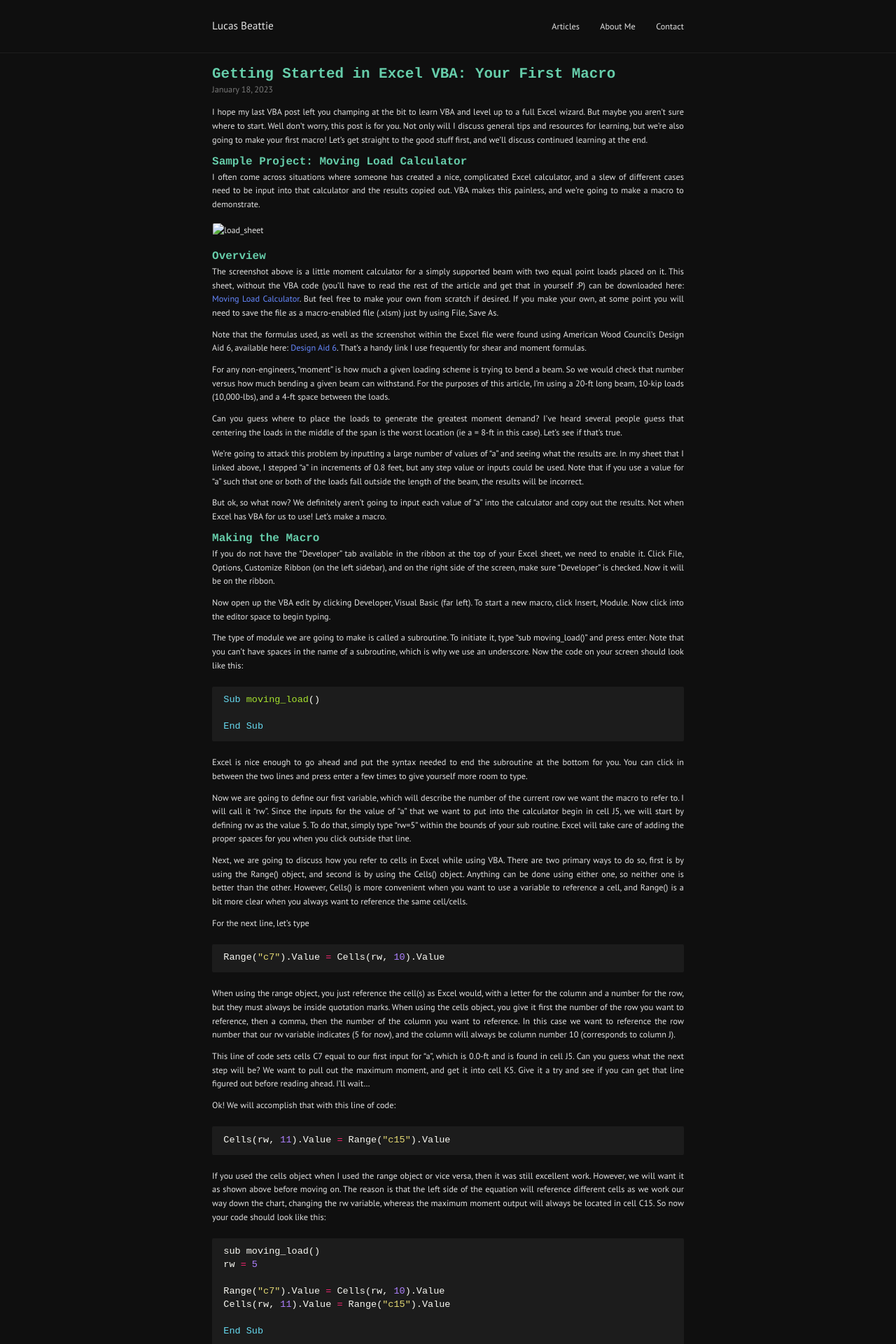
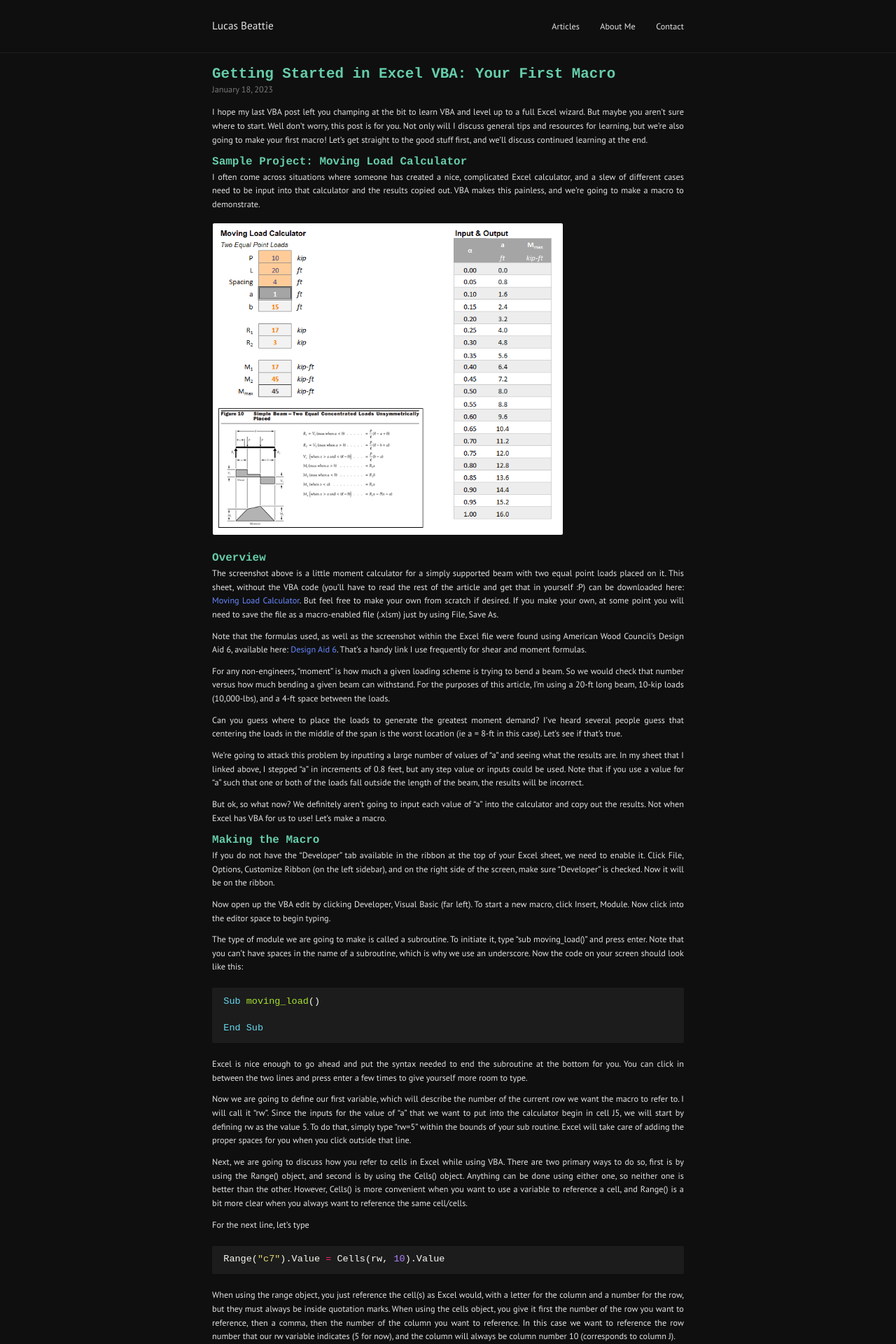
Before and after one commit to labeattie/lucasbeattiedotcom, a Jekyll site: the page built from _posts/2023-01-18-getting-started-in-vba.md, in a window 1280 px wide. Shown: the top 1920 px of the page at 70% size. Built offline with Jekyll 4.4.1, drawn with Linux system fonts in a browser that asks for light colours.

Commit message:
publish article

```diff
--- a/_posts/2023-01-18-getting-started-in-vba.md
+++ b/_posts/2023-01-18-getting-started-in-vba.md
@@ -11,7 +11,7 @@ I hope my last VBA post left you champing at the bit to learn VBA and level up t
 ## Sample Project: Moving Load Calculator
 I often come across situations where someone has created a nice, complicated Excel calculator, and a slew of different cases need to be input into that calculator and the results copied out. VBA makes this painless, and we're going to make a macro to demonstrate.
 
-![load_sheet](/testpreviewsite/assets/load calc.png){: width="500" }
+![load_sheet](/assets/load calc.png){: width="500" }
 
 ## Overview
 The screenshot above is a little moment calculator for a simply supported beam with two equal point loads placed on it. This sheet, without the VBA code (you'll have to read the rest of the article and get that in yourself :P) can be downloaded here: [Moving Load Calculator][load_calc]. But feel free to make your own from scratch if desired. If you make your own, at some point you will need to save the file as a macro-enabled file (.xlsm) just by using File, Save As.
```
Also changed, not shown: other parts of _posts/2023-01-18-getting-started-in-vba.md (+1 -1 lines).
